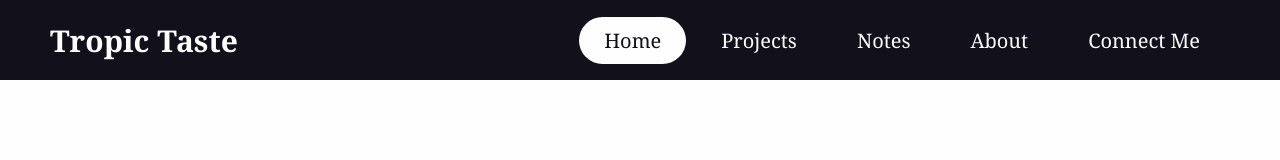
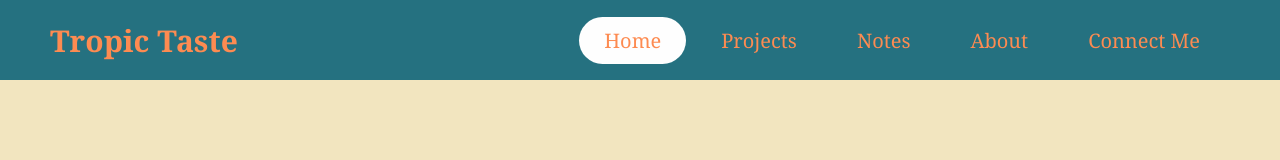
Before and after one commit to Syed-Parveez-Devinventx/Navbar-s-Designs, a plain HTML site: page index.html in a window 1280 px wide. Drawn offline with Linux system fonts and the light colour scheme.

Commit message:
added color

```diff
--- a/style.css
+++ b/style.css
@@ -8,11 +8,11 @@
 }
 
 body {
-    background-color: #fefefe;
+    background-color: #F2E5BF;
 }
 
 header {
-    background-color: #11101b;
+    background-color: #257180;
     height: 80px;
     width: 100%;
     display: flex;
@@ -24,7 +24,7 @@ header {
 .logo {
     font-size: 30px;
     font-weight: bold;
-    color: #fefefe;
+    color: #FD8B51;
 }
 
 .hamburger {
@@ -37,7 +37,7 @@ header {
 
 .nav-bar ul li a {
     display: block;
-    color: #fefefe;
+    color: #FD8B51;
     font-size: 20px;
     border-radius: 50px;
     transition: 0.2s;
@@ -46,12 +46,12 @@ header {
 }
 
 .nav-bar ul li a:hover {
-    color: #11101b;
+    color: #FD8B51;
     background-color: #fefefe;
 }
 
 .nav-bar ul li a.active {
-    color: #11101b;
+    color: #FD8B51;
     background-color: #fefefe;
 }
 
```
